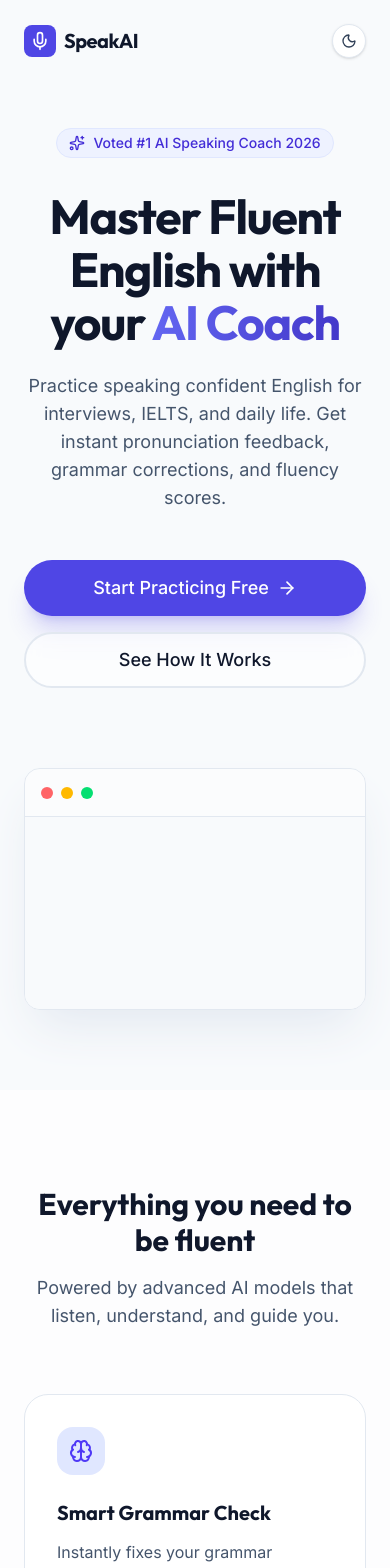
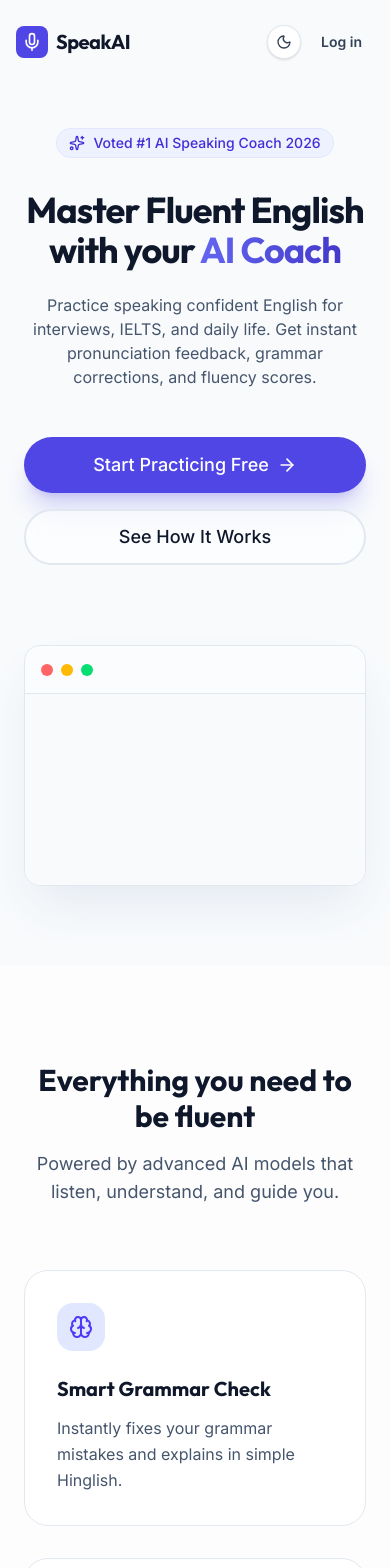
Before and after one commit to suhridpart2-debug/english-ai-learn, a Next.js app: page / in a window 390 px wide. Shown: the top 1568 px of the page. Built offline with nearby package versions, Linux system fonts and the light colour scheme; no server answers.

Commit message:
fix: set production metadataBase to prevent localhost URLs

```diff
--- a/src/app/page.tsx
+++ b/src/app/page.tsx
@@ -1,106 +1,167 @@
 import Link from "next/link";
 import { Button } from "@/components/ui/button";
-import { Mic, ArrowRight, Sparkles, Brain, Target, Star } from "lucide-react";
+import {
+  Mic,
+  ArrowRight,
+  Sparkles,
+  Brain,
+  Target,
+  Star,
+} from "lucide-react";
 import { ThemeToggle } from "@/components/theme/ThemeToggle";
 
 export default function LandingPage() {
   return (
     <main className="min-h-screen bg-slate-50 text-slate-900 transition-colors dark:bg-slate-950 dark:text-white">
       {/* Navbar */}
-      <nav className="absolute top-0 w-full flex items-center justify-between p-6 z-50">
-        <div className="flex items-center gap-2 font-display font-bold text-xl tracking-tight text-slate-900 dark:text-white">
-          <div className="bg-primary-600 text-white p-1.5 rounded-lg">
-            <Mic className="w-5 h-5" />
+      <nav className="absolute top-0 z-50 w-full">
+        <div className="mx-auto flex max-w-7xl items-center justify-between px-4 py-5 sm:px-6">
+          <div className="flex items-center gap-2 font-display text-xl font-bold tracking-tight text-slate-900 dark:text-white">
+            <div className="rounded-lg bg-primary-600 p-1.5 text-white">
+              <Mic className="h-5 w-5" />
+            </div>
+            SpeakAI
           </div>
-          SpeakAI
-        </div>
-        <div className="flex items-center gap-4">
-          <ThemeToggle />
-          <div className="hidden sm:flex gap-4">
-            <Link href="/auth/login">
-              <Button variant="ghost" className="font-semibold text-slate-700 dark:text-slate-300">Log in</Button>
+
+          <div className="flex items-center gap-2 sm:gap-3">
+            <ThemeToggle />
+
+            <Link href="/auth/login" className="block">
+              <Button
+                variant="ghost"
+                className="px-3 text-sm font-semibold text-slate-700 dark:text-slate-300 sm:px-4 sm:text-base"
+              >
+                Log in
+              </Button>
             </Link>
-            <Link href="/onboarding">
-              <Button className="rounded-full shadow-lg shadow-primary-500/20 px-6 bg-primary-600 text-white hover:bg-primary-700">Get Started</Button>
+
+            <Link href="/onboarding" className="hidden sm:block">
+              <Button className="rounded-full bg-primary-600 px-6 text-white shadow-lg shadow-primary-500/20 hover:bg-primary-700">
+                Get Started
+              </Button>
             </Link>
           </div>
         </div>
       </nav>
 
       {/* Hero Section */}
-      <section className="relative pt-32 pb-20 lg:pt-48 lg:pb-32 px-6 max-w-7xl mx-auto flex flex-col items-center text-center bg-transparent">
+      <section className="relative mx-auto flex max-w-7xl flex-col items-center bg-transparent px-6 pb-20 pt-32 text-center lg:pb-32 lg:pt-48">
         {/* Abstract Background Blur */}
-        <div className="absolute top-1/3 left-1/2 -translate-x-1/2 -z-10 w-[600px] h-[600px] bg-primary-500/20 rounded-full blur-[120px] dark:bg-primary-600/20" />
+        <div className="absolute left-1/2 top-1/3 -z-10 h-[600px] w-[600px] -translate-x-1/2 rounded-full bg-primary-500/20 blur-[120px] dark:bg-primary-600/20" />
 
-        <div className="inline-flex items-center gap-2 px-3 py-1 rounded-full bg-indigo-50 text-indigo-700 dark:bg-indigo-500/10 dark:text-indigo-300 text-sm font-medium mb-8 border border-indigo-100 dark:border-indigo-500/20">
-          <Sparkles className="w-4 h-4" />
+        <div className="mb-8 inline-flex items-center gap-2 rounded-full border border-indigo-100 bg-indigo-50 px-3 py-1 text-sm font-medium text-indigo-700 dark:border-indigo-500/20 dark:bg-indigo-500/10 dark:text-indigo-300">
+          <Sparkles className="h-4 w-4" />
           <span>Voted #1 AI Speaking Coach 2026</span>
         </div>
 
-        <h1 className="text-5xl lg:text-7xl font-display font-bold tracking-tight text-slate-900 dark:text-white mb-6 leading-[1.1]">
+        <h1 className="mb-6 font-display text-4xl font-bold leading-[1.1] tracking-tight text-slate-900 dark:text-white sm:text-5xl lg:text-7xl">
           Master Fluent English <br className="hidden md:block" />
           with your <span className="text-gradient">AI Coach</span>
         </h1>
 
-        <p className="text-lg lg:text-xl text-slate-600 dark:text-slate-400 max-w-2xl mb-12">
-          Practice speaking confident English for interviews, IELTS, and daily life.
-          Get instant pronunciation feedback, grammar corrections, and fluency scores.
+        <p className="mb-12 max-w-2xl text-base text-slate-600 dark:text-slate-400 sm:text-lg lg:text-xl">
+          Practice speaking confident English for interviews, IELTS, and daily
+          life. Get instant pronunciation feedback, grammar corrections, and
+          fluency scores.
         </p>
 
-        <div className="flex flex-col sm:flex-row gap-4 w-full sm:w-auto">
+        <div className="flex w-full flex-col gap-4 sm:w-auto sm:flex-row">
           <Link href="/onboarding" className="w-full sm:w-auto">
-            <Button size="lg" className="w-full rounded-full text-lg shadow-xl shadow-primary-600/20 bg-primary-600 text-white hover:bg-primary-700">
+            <Button
+              size="lg"
+              className="w-full rounded-full bg-primary-600 text-lg text-white shadow-xl shadow-primary-600/20 hover:bg-primary-700"
+            >
               Start Practicing Free
-              <ArrowRight className="w-5 h-5 ml-2 text-white" />
+              <ArrowRight className="ml-2 h-5 w-5 text-white" />
             </Button>
           </Link>
+
           <Link href="#features" className="w-full sm:w-auto">
-            <Button size="lg" variant="outline" className="w-full rounded-full text-lg bg-white/50 backdrop-blur-sm dark:bg-slate-900/40 hover:bg-white dark:hover:bg-slate-800 border-slate-200 dark:border-slate-800 text-slate-900 dark:text-white">
+            <Button
+              size="lg"
+              variant="outline"
+              className="w-full rounded-full border-slate-200 bg-white/50 text-lg text-slate-900 backdrop-blur-sm hover:bg-white dark:border-slate-800 dark:bg-slate-900/40 dark:text-white dark:hover:bg-slate-800"
+            >
               See How It Works
             </Button>
           </Link>
         </div>
 
         {/* Mock App UI Preview */}
-        <div className="mt-20 w-full max-w-4xl rounded-2xl bg-white dark:bg-slate-900 overflow-hidden border border-slate-200 dark:border-slate-800 shadow-2xl relative shadow-slate-200 dark:shadow-primary-900/5 transition-colors">
-          <div className="h-12 border-b border-slate-200 dark:border-slate-800 flex items-center px-4 gap-2 bg-slate-50/50 dark:bg-slate-950/50">
-            <div className="w-3 h-3 rounded-full bg-red-400" />
-            <div className="w-3 h-3 rounded-full bg-amber-400" />
-            <div className="w-3 h-3 rounded-full bg-green-400" />
+        <div className="relative mt-20 w-full max-w-4xl overflow-hidden rounded-2xl border border-slate-200 bg-white shadow-2xl shadow-slate-200 transition-colors dark:border-slate-800 dark:bg-slate-900 dark:shadow-primary-900/5">
+          <div className="flex h-12 items-center gap-2 border-b border-slate-200 bg-slate-50/50 px-4 dark:border-slate-800 dark:bg-slate-950/50">
+            <div className="h-3 w-3 rounded-full bg-red-400" />
+            <div className="h-3 w-3 rounded-full bg-amber-400" />
+            <div className="h-3 w-3 rounded-full bg-green-400" />
           </div>
-          <div className="aspect-[16/9] bg-slate-50 dark:bg-slate-950 p-8 flex items-center justify-center relative overflow-hidden">
+
+          <div className="relative flex aspect-[16/9] items-center justify-center overflow-hidden bg-slate-50 p-8 dark:bg-slate-950">
             {/* Fake Waveform */}
             <div className="flex items-center justify-center gap-1">
-              {[40, 60, 30, 80, 50, 90, 70, 40, 100, 60, 40, 20].map((h, i) => (
-                <div key={i} className="w-3 bg-primary-500 rounded-full animate-pulse transition-all" style={{ height: `${h}%`, animationDelay: `${i * 0.1}s` }} />
-              ))}
+              {[40, 60, 30, 80, 50, 90, 70, 40, 100, 60, 40, 20].map(
+                (h, i) => (
+                  <div
+                    key={i}
+                    className="w-3 rounded-full bg-primary-500 transition-all animate-pulse"
+                    style={{
+                      height: `${h}%`,
+                      animationDelay: `${i * 0.1}s`,
+                    }}
+                  />
+                )
+              )}
             </div>
           </div>
         </div>
       </section>
 
       {/* Features Grid */}
-      <section id="features" className="py-24 bg-white/70 dark:bg-slate-900/40 transition-colors px-6">
-        <div className="max-w-7xl mx-auto">
-          <div className="text-center mb-16">
-            <h2 className="text-3xl lg:text-5xl font-display font-bold text-slate-900 dark:text-white mb-4">
+      <section
+        id="features"
+        className="bg-white/70 px-6 py-24 transition-colors dark:bg-slate-900/40"
+      >
+        <div className="mx-auto max-w-7xl">
+          <div className="mb-16 text-center">
+            <h2 className="mb-4 font-display text-3xl font-bold text-slate-900 dark:text-white lg:text-5xl">
               Everything you need to be fluent
             </h2>
-            <p className="text-slate-600 dark:text-slate-400 text-lg">Powered by advanced AI models that listen, understand, and guide you.</p>
+            <p className="text-lg text-slate-600 dark:text-slate-400">
+              Powered by advanced AI models that listen, understand, and guide
+              you.
+            </p>
           </div>
 
-          <div className="grid md:grid-cols-3 gap-8">
+          <div className="grid gap-8 md:grid-cols-3">
             {[
-              { icon: Brain, title: "Smart Grammar Check", desc: "Instantly fixes your grammar mistakes and explains in simple Hinglish." },
-              { icon: Target, title: "Pronunciation Scoring", desc: "Get word-by-word feedback on your accent and pronunciation." },
-              { icon: Star, title: "Roleplay Scenarios", desc: "Practice real-life situations like job interviews and visa meetings." }
+              {
+                icon: Brain,
+                title: "Smart Grammar Check",
+                desc: "Instantly fixes your grammar mistakes and explains in simple Hinglish.",
+              },
+              {
+                icon: Target,
+                title: "Pronunciation Scoring",
+                desc: "Get word-by-word feedback on your accent and pronunciation.",
+              },
+              {
+                icon: Star,
+                title: "Roleplay Scenarios",
+                desc: "Practice real-life situations like job interviews and visa meetings.",
+              },
             ].map((f, i) => (
-              <div key={i} className="bg-white dark:bg-slate-900 border border-slate-200 dark:border-slate-800 rounded-3xl p-8 hover:shadow-xl transition-all hover:-translate-y-1">
-                <div className="w-12 h-12 bg-indigo-100 dark:bg-indigo-500/20 text-indigo-600 dark:text-indigo-400 rounded-2xl flex items-center justify-center mb-6">
-                  <f.icon className="w-6 h-6" />
+              <div
+                key={i}
+                className="rounded-3xl border border-slate-200 bg-white p-8 transition-all hover:-translate-y-1 hover:shadow-xl dark:border-slate-800 dark:bg-slate-900"
+              >
+                <div className="mb-6 flex h-12 w-12 items-center justify-center rounded-2xl bg-indigo-100 text-indigo-600 dark:bg-indigo-500/20 dark:text-indigo-400">
+                  <f.icon className="h-6 w-6" />
                 </div>
-                <h3 className="text-xl font-bold text-slate-900 dark:text-white mb-3 font-display">{f.title}</h3>
-                <p className="text-slate-600 dark:text-slate-400 leading-relaxed">{f.desc}</p>
+                <h3 className="mb-3 font-display text-xl font-bold text-slate-900 dark:text-white">
+                  {f.title}
+                </h3>
+                <p className="leading-relaxed text-slate-600 dark:text-slate-400">
+                  {f.desc}
+                </p>
               </div>
             ))}
           </div>
```
